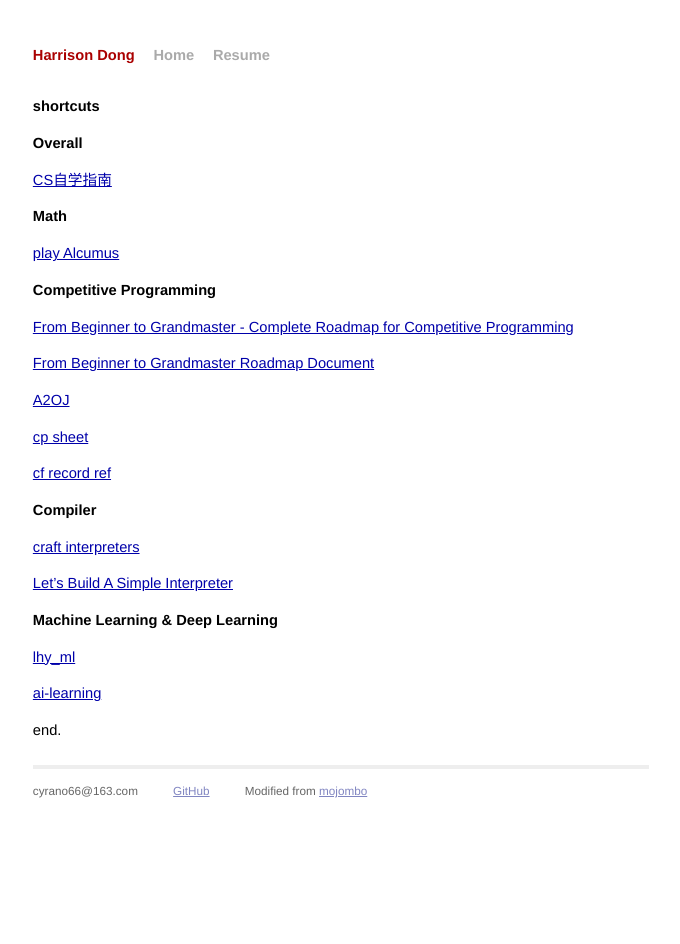
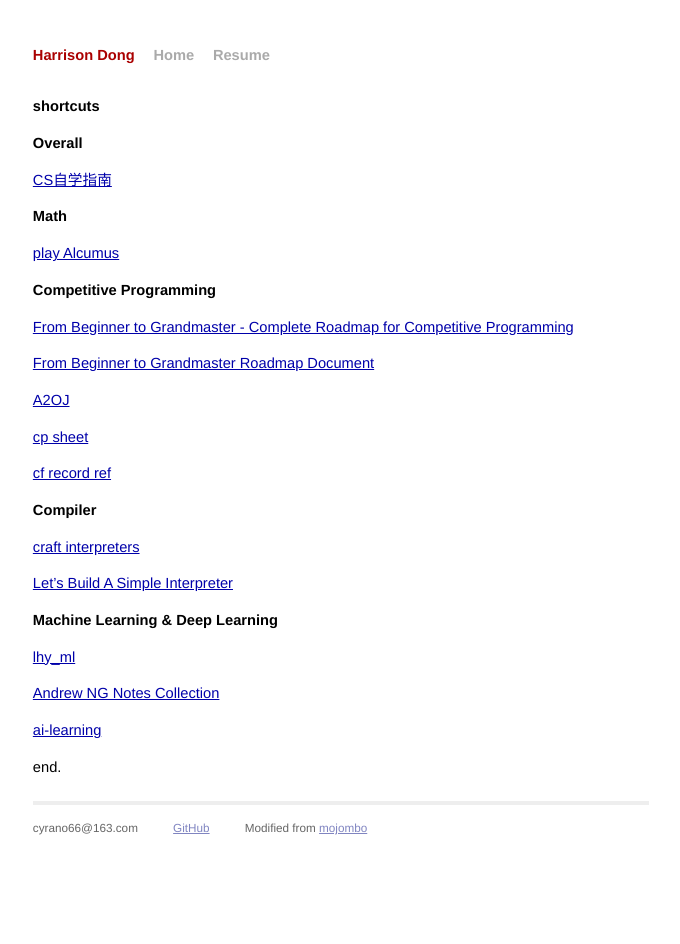
Before and after one commit to haishand/haishand.github.io, a Jekyll site: the page built from _posts/2016-04-16-my-shortcuts.md, in a window 1280 px wide. Shown: the whole page, without its empty margins (299-979 px from the left). Built offline with Jekyll 4.4.1, drawn with Linux system fonts in a browser that asks for light colours; Markdown is read by kramdown in place of the engine named in the settings.

Commit message:
Update 2016-04-16-my-shortcuts.md

```diff
--- a/_posts/2016-04-16-my-shortcuts.md
+++ b/_posts/2016-04-16-my-shortcuts.md
@@ -25,6 +25,7 @@ title: shortcuts
 
 <p><h1>Machine Learning & Deep Learning</h1></p>
 <p><a href="https://speech.ee.ntu.edu.tw/~hylee/ml/2021-spring.php">lhy_ml</a></p>
+<p><a href="https://github.com/ashishpatel26/Andrew-NG-Notes/tree/master">Andrew NG Notes Collection</a></p>
 <p><a href="https://github.com/apachecn/AiLearning?tab=readme-ov-file">ai-learning</a></p>
 
 
```
